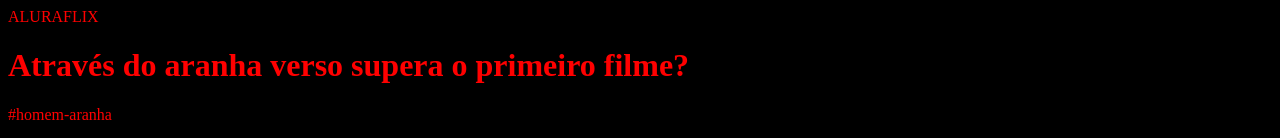
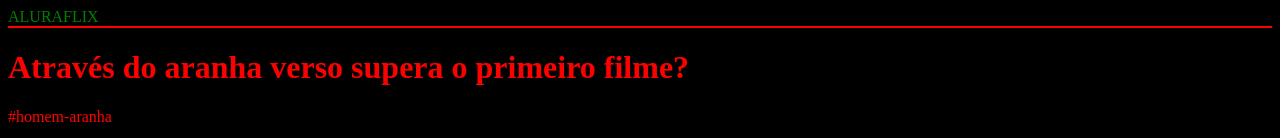
Before and after one commit to Melissakupski/AluraFlix, a plain HTML site: page index.html in a window 1280 px wide. Shown: the top 138 px of the page. Drawn offline with Linux system fonts and the light colour scheme; grey boxes are pictures that could not be loaded.

```diff
--- a/style.css
+++ b/style.css
@@ -2,3 +2,9 @@ body{
     color:red;
     background-color: black;
 }
+header{
+    border-bottom: solid 2px red;
+    padding: 20 px;
+    font-size: 32 px;
+    color: green;
+}
```
